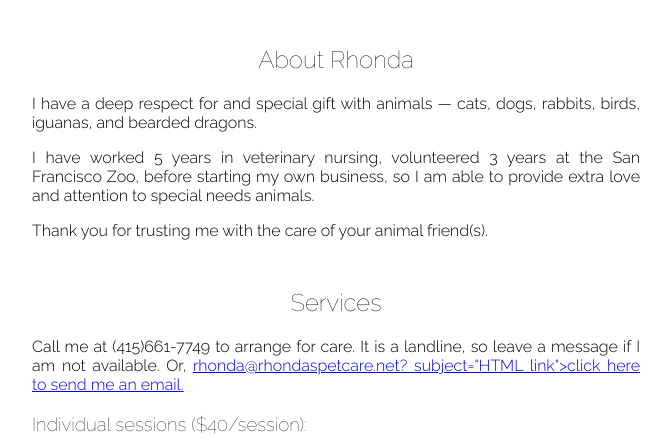
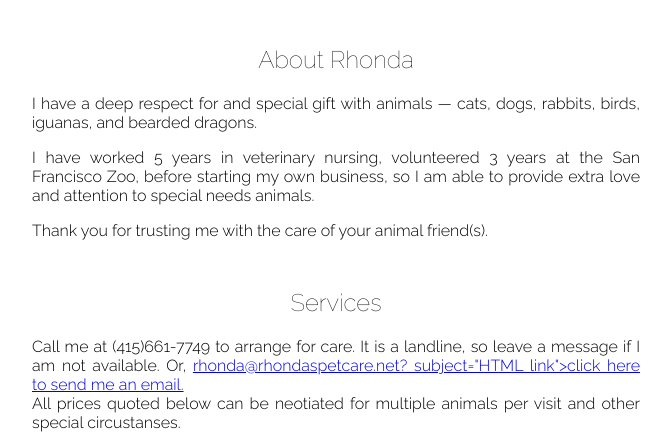
Before and after one commit to rhondaspetcare/rhondaspetcare.github.io, a plain HTML site: page index.html in a window 1280 px wide. Shown: the part 503-951 px from the top of the page, without its empty margins (304-975 px from the left). Drawn offline with Linux system fonts and the light colour scheme.

Commit message:
Update index.html

```diff
--- a/index.html
+++ b/index.html
@@ -101,6 +101,10 @@ Thank you for trusting me with the care of your animal friend(s).
 Call me at (415)661-7749 to arrange for care. It is a landline, so leave a message if I am not available. Or, <a href="mailto:<Rhonda>rhonda@rhondaspetcare.net? subject="HTML link">click here to send me an email.</a>
 </div>
 
+<div>
+All prices quoted below can be neotiated for multiple animals per visit and other special circustanses.
+</div>
+
 
 <h3>Individual sessions ($40/session):</h3>
 <p>
```
